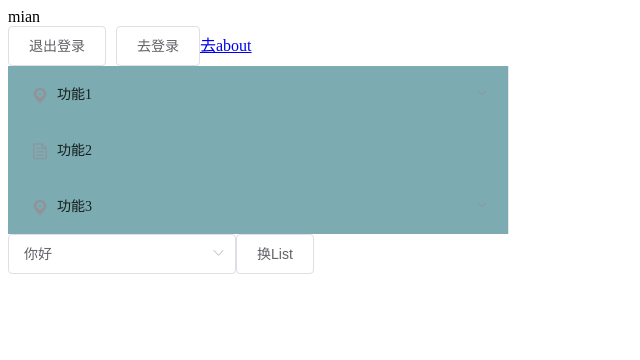
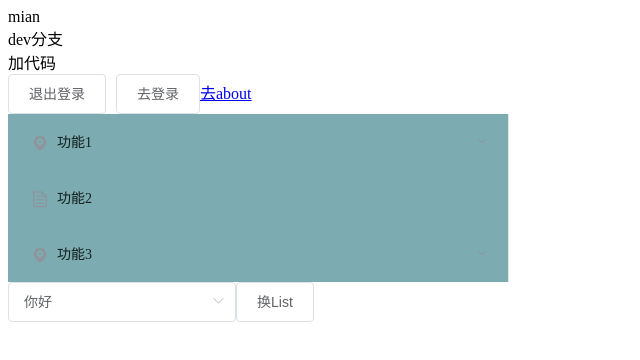
Before and after one commit to wynomoon/vue2.0, a Vue app: page / in a window 1280 px wide. Shown: the top 360 px of the page, without its empty margins (0-640 px from the left). Built offline with nearby package versions, Linux system fonts and the light colour scheme; sample sign-in values are in the browser's storage.

Commit message:
再次合并分支

```diff
--- a/src/views/home.vue
+++ b/src/views/home.vue
@@ -1,6 +1,8 @@
 <template>
   <div>
     <div>mian</div>
+    <div>dev分支</div>
+    <div>加代码</div>
     <el-button @click="remove">退出登录</el-button>
     <el-button @click="toLogin">去登录</el-button>
     <router-link to="/about">去about</router-link>
```
